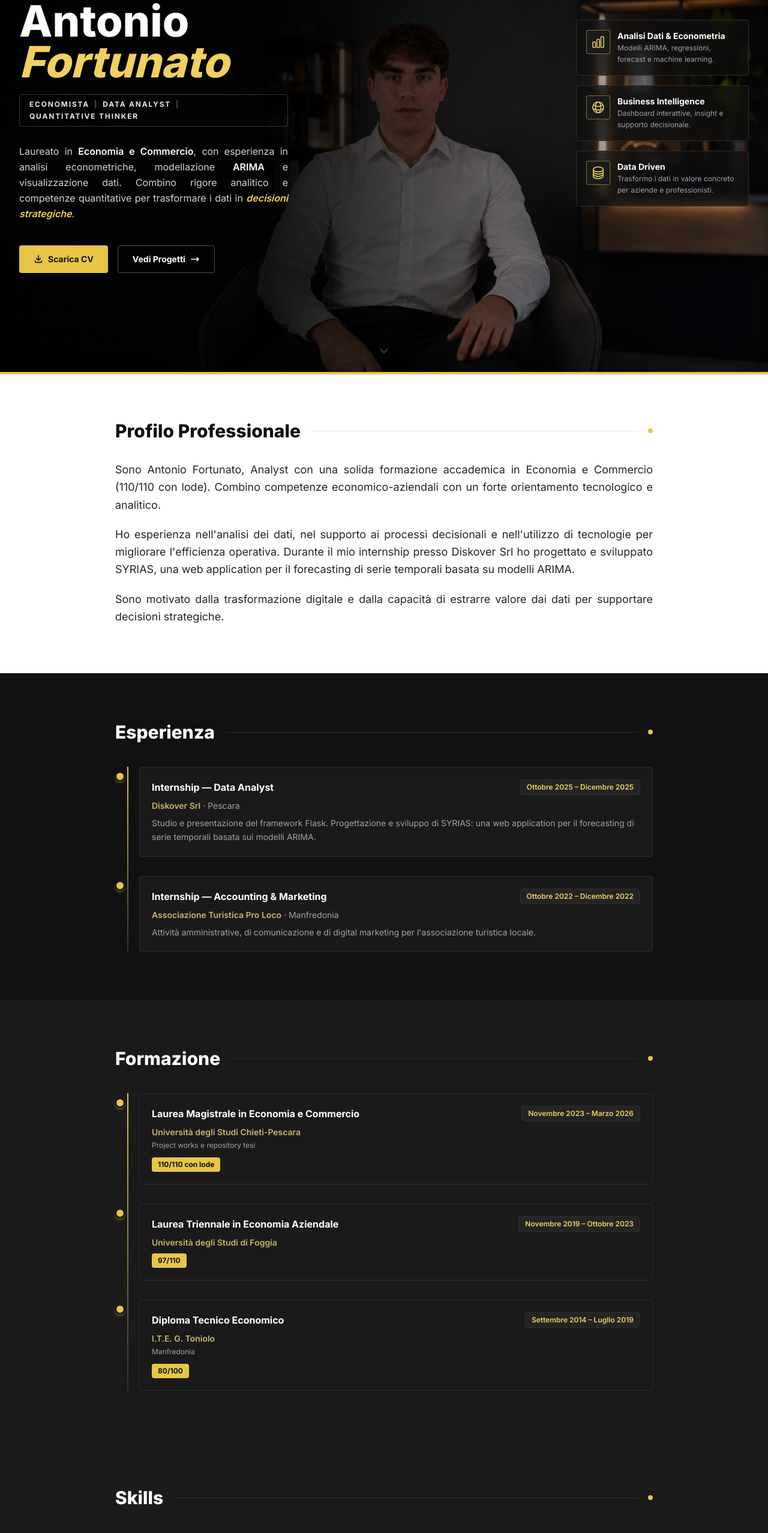
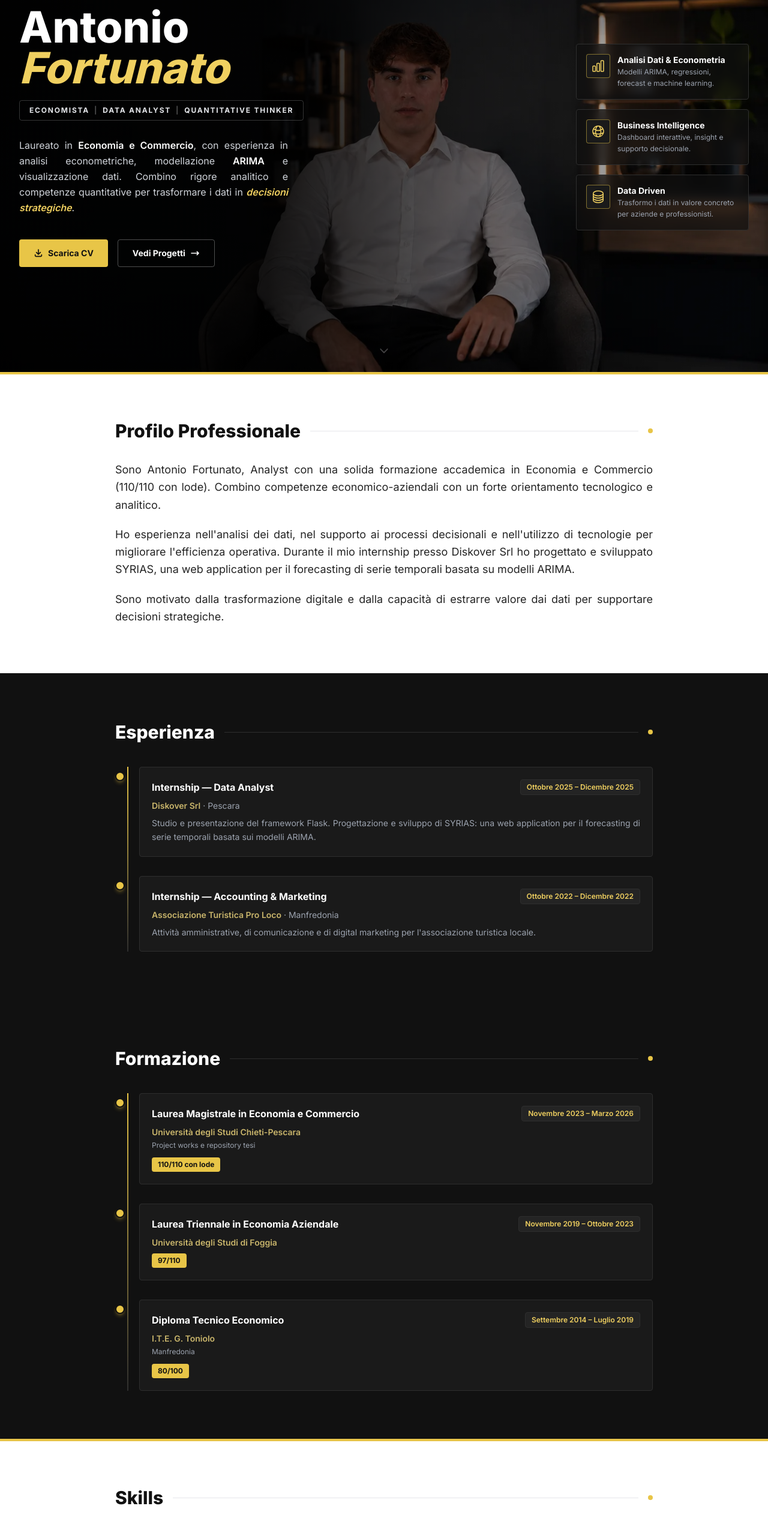
Before and after one commit to fortunatoantonio/portfolio, a React (Vite) app: page / in a window 1280 px wide. Shown: the part 180-2735 px from the top of the page at 60% size. Built offline with nearby package versions, Linux system fonts and the light colour scheme; no server answers.

Commit message:
design: roles single line, cards centered, experience/education dark, skills white, justify text

```diff
--- a/src/components/Education.jsx
+++ b/src/components/Education.jsx
@@ -9,7 +9,7 @@ export default function Education() {
   const items = t('education.items', { returnObjects: true })
 
   return (
-    <section id="education" className="py-16 sm:py-20 px-4 sm:px-8 bg-dark-800">
+    <section id="education" className="py-16 sm:py-20 px-4 sm:px-8 bg-dark-900">
       <div className="max-w-4xl mx-auto">
         <div ref={titleRef} className="fade-up">
           <SectionTitle title={t('education.title')} />
--- a/src/components/Hero.jsx
+++ b/src/components/Hero.jsx
@@ -57,7 +57,7 @@ export default function Hero() {
 
       {/* Content — due colonne: testo sinistra, feature cards destra */}
       <div className="relative z-10 max-w-7xl mx-auto px-4 sm:px-8 w-full pt-20 pb-16">
-        <div className="flex flex-col lg:flex-row items-start justify-between gap-10 lg:gap-16">
+        <div className="flex flex-col lg:flex-row items-center justify-between gap-10 lg:gap-16">
 
           {/* ── Colonna sinistra: nome, bio, CTA ── */}
           <div ref={leftRef} className="fade-up max-w-md flex-shrink-0">
@@ -68,12 +68,12 @@ export default function Hero() {
               <span className="text-gold-400 block italic">Fortunato</span>
             </h1>
 
-            {/* Ruoli badge */}
-            <div className="flex flex-wrap items-center gap-1 text-xs font-bold uppercase tracking-[0.15em] text-muted-200 border border-white/20 rounded-sm px-4 py-2 w-fit mb-7">
+            {/* Ruoli badge — tutto su un rigo */}
+            <div className="flex items-center text-xs font-bold uppercase tracking-[0.15em] text-muted-200 border border-white/20 rounded-sm px-4 py-2 w-fit mb-7 whitespace-nowrap">
               <span>Economista</span>
-              <span className="text-white/30 mx-1">|</span>
+              <span className="text-white/30 mx-2">|</span>
               <span>Data Analyst</span>
-              <span className="text-white/30 mx-1">|</span>
+              <span className="text-white/30 mx-2">|</span>
               <span>Quantitative Thinker</span>
             </div>
 
@@ -111,8 +111,8 @@ export default function Hero() {
 
           </div>
 
-          {/* ── Colonna destra: 3 feature cards verticali ── */}
-          <div ref={rightRef} className="fade-up flex flex-col gap-4 w-full lg:w-72 lg:mt-8">
+          {/* ── Colonna destra: 3 feature cards verticali — centrate in altezza ── */}
+          <div ref={rightRef} className="fade-up flex flex-col justify-center gap-4 w-full lg:w-72 lg:self-center">
             {FEATURES.map((f, i) => (
               <div
                 key={i}
--- a/src/components/Skills.jsx
+++ b/src/components/Skills.jsx
@@ -3,9 +3,9 @@ import useIntersectionObserver from '../hooks/useIntersectionObserver'
 import { SectionTitle } from './About'
 
 const BADGE_STYLES = {
-  soft:     'bg-dark-700 text-gold-300 border border-dark-600 hover:border-gold-500/50',
-  business: 'bg-dark-700 text-white border border-dark-600 hover:border-gold-500/50',
-  tools:    'bg-dark-800 text-muted-300 border border-dark-600 hover:border-gold-500/50',
+  soft:     'bg-gold-100 text-dark-800 border border-gold-200',
+  business: 'bg-gray-100 text-dark-800 border border-gray-200',
+  tools:    'bg-dark-900 text-white border border-dark-700',
 }
 
 function BadgeGroup({ title, items, style }) {
@@ -28,10 +28,11 @@ export default function Skills() {
   const ref = useIntersectionObserver()
 
   return (
-    <section id="skills" className="py-16 sm:py-20 px-4 sm:px-8 bg-dark-800">
+    <section id="skills" className="relative py-16 sm:py-20 px-4 sm:px-8 bg-white">
+      <div className="absolute top-0 left-0 right-0 h-1 bg-gold-500" aria-hidden="true" />
       <div className="max-w-4xl mx-auto">
         <div ref={ref} className="fade-up">
-          <SectionTitle title={t('skills.title')} />
+          <SectionTitle title={t('skills.title')} light />
           <div className="mt-10 space-y-8">
             <BadgeGroup title={t('skills.soft_title')}     items={t('skills.soft',     { returnObjects: true })} style={BADGE_STYLES.soft} />
             <BadgeGroup title={t('skills.business_title')} items={t('skills.business', { returnObjects: true })} style={BADGE_STYLES.business} />
--- a/src/components/Timeline.jsx
+++ b/src/components/Timeline.jsx
@@ -38,7 +38,7 @@ function TimelineItem({ item, variant, delay }) {
               {item.location && <span className="font-normal text-muted-400"> · {item.location}</span>}
             </p>
             {item.description && (
-              <p className="text-muted-400 text-sm leading-relaxed mt-2">{item.description}</p>
+              <p className="text-muted-400 text-sm leading-relaxed mt-2 text-justify">{item.description}</p>
             )}
           </>
         ) : (
```
